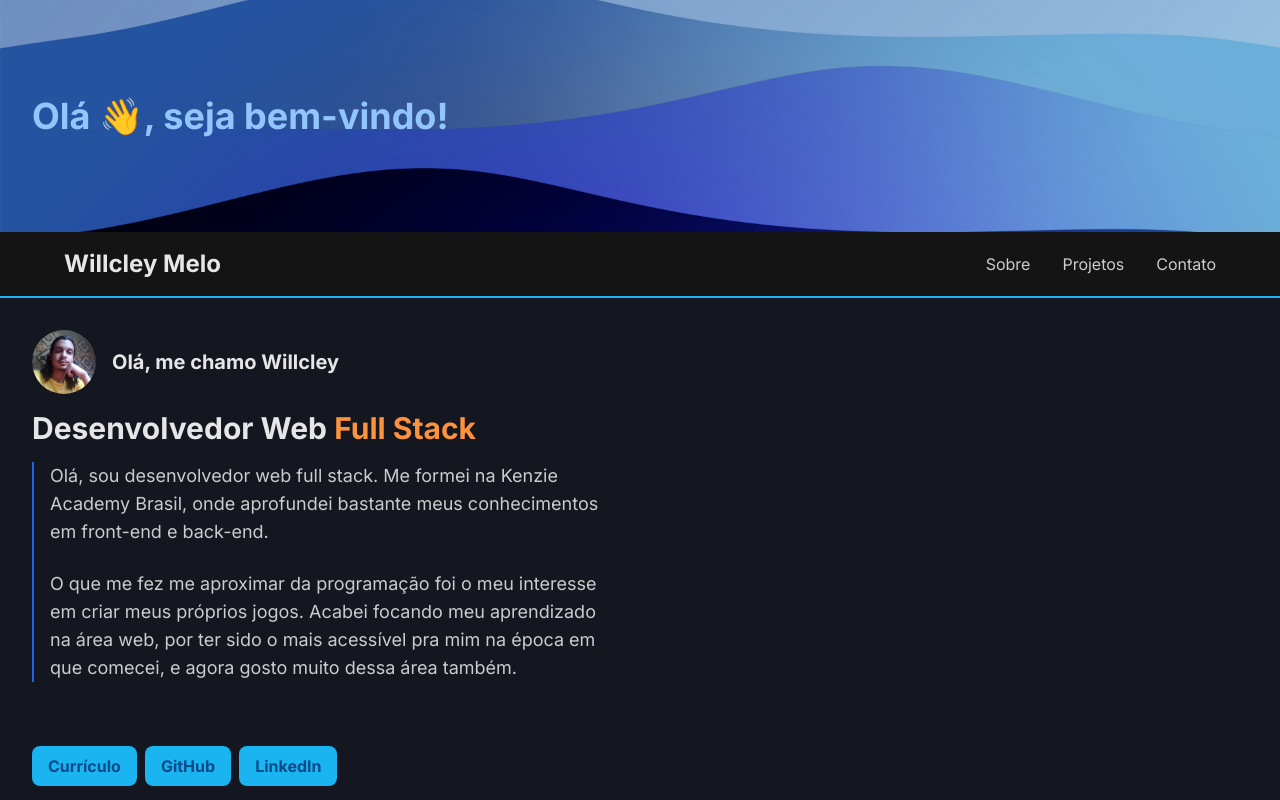
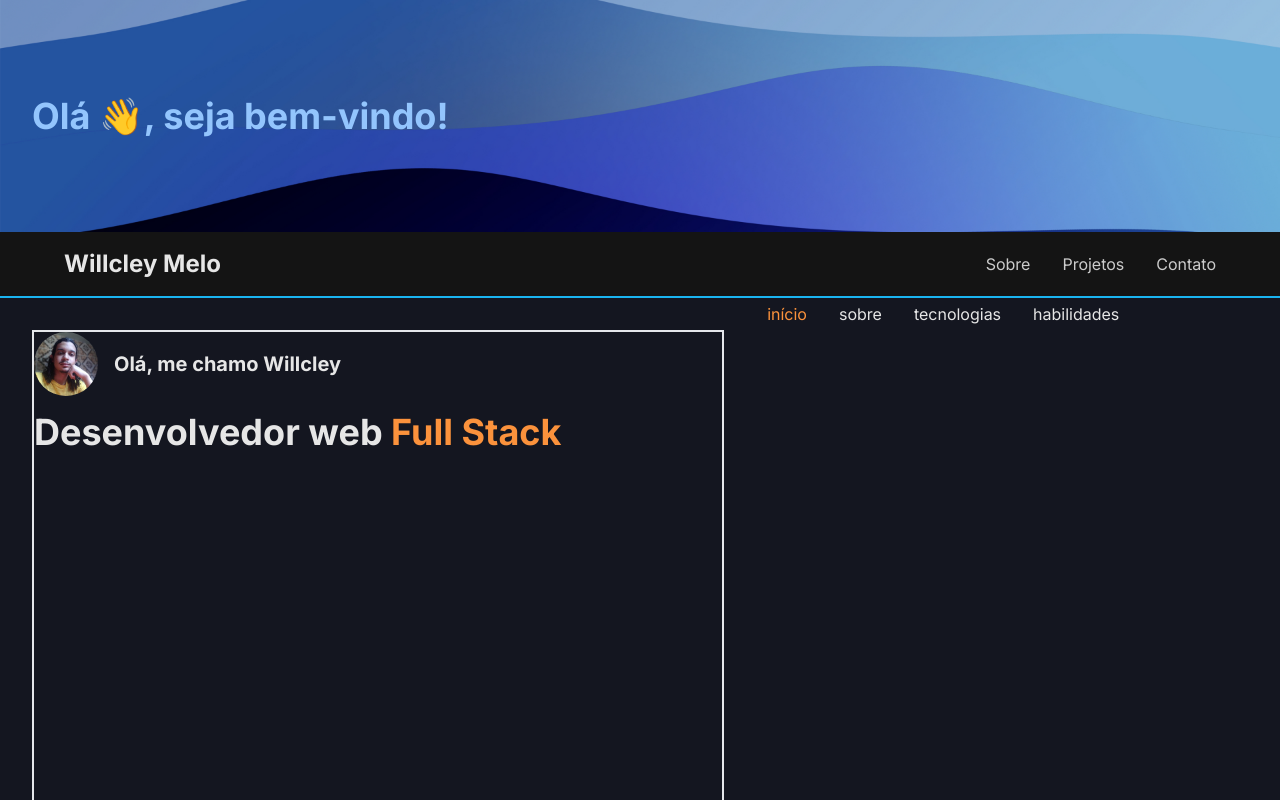
Before and after one commit to Willcley/Portif-lio, a Next.js app: page / in a window 1280 px wide. Shown: the top 800 px of the page. Built offline with nearby package versions, Linux system fonts and the light colour scheme.

Commit message:
feat: create scroll in about

```diff
--- /dev/null
+++ b/src/components/About/AboutAbilities/index.tsx
@@ -0,0 +1,11 @@
+export const AboutAbilities = () => {
+    return (
+        <li className="
+            flex justify-center
+            min-w-full
+            border-2 border-green-400
+            snap-center
+        ">
+        </li>
+    );
+};
--- /dev/null
+++ b/src/components/About/AboutIntroduction/index.tsx
@@ -0,0 +1,38 @@
+export const AboutIntroduction = () => {
+    return (
+        <li className="
+            flex justify-center
+            min-w-full
+            border-2
+            snap-center
+        ">
+            <div className="
+                flex flex-col items-start gap-4
+                w-full max-w-6xl
+            ">
+                <div className="
+                    flex flex-col justify-between gap-16
+                    max-w-xl
+                ">
+                    <div className="flex flex-col gap-4">
+                        <div className="
+                            flex items-center gap-4
+                        ">
+                            <img className="max-w-16 rounded-full" src="./imgs/willcley.jpg" />
+                            <h3 className="text-xl font-bold">
+                                Olá, me chamo Willcley
+                            </h3>
+                        </div>
+                    </div>
+                </div>
+                <h1 className="
+                    z-10
+                    text-4xl font-bold
+                ">
+                    {"Desenvolvedor web "}
+                    <span className="text-orange-400">Full Stack</span>
+                </h1>
+            </div>
+        </li>
+    );
+};
--- /dev/null
+++ b/src/components/About/AboutNavButton/index.tsx
@@ -0,0 +1,35 @@
+export const AboutNavButton = ({
+    text,
+    value,
+    position,
+    scrollRef,
+    screenAbout,
+    setScreenAbout,
+}: any) => {
+    const changeAbout = () => {
+        const elementSpacing = scrollRef.current?.querySelector("li").clientWidth;
+        setScreenAbout(value);
+        scrollRef.current?.scroll({
+            left: position * (32 + elementSpacing),
+            behavior: "smooth",
+        });
+    };
+
+    return (
+        <li>
+            <button
+                className={`
+                    px-2 py-1
+                    ${screenAbout === value ? "text-orange-400" : null}
+                    ${screenAbout === value ? (
+                        "hover:text-orange-500"
+                    ) : "hover:text-orange-600"}
+                    outline-none
+                `}
+                onClick={changeAbout}
+            >
+                {text}
+            </button>
+        </li>
+    );
+};
--- /dev/null
+++ b/src/components/About/AboutTech/index.tsx
@@ -0,0 +1,36 @@
+import { TechCard } from "./TechCard";
+import { techList } from "../../../databases/techList";
+
+export const AboutTech = () => {
+    return (
+        <li className="
+            flex justify-center
+            min-w-full
+            border-2 border-yellow-400
+            snap-center
+        ">
+            <div className="
+                w-full max-w-6xl
+            ">
+                <div className="
+                    flex flex-col items-center gap-4
+                    px-4 py-2 max-w-xl
+                    border-2 rounded-xl border-blue-400
+                ">
+                    <div className="
+                        flex flex-col items-center gap-2
+                    ">
+                        <h3 className="text-xl font-bold">Tecnologias:</h3>
+                        <ul className="
+                            flex justify-center gap-2 flex-wrap pb-2 px-2
+                        ">
+                            {techList.length > 0 ? techList.map((tech) => (
+                                <TechCard tech={tech} key={tech.title} />
+                            )) : <p>Lista de tecnologias não encontrada!</p>}
+                        </ul>
+                    </div>
+                </div>
+            </div>
+        </li>
+    );
+};
--- /dev/null
+++ b/src/components/About/AboutTexts/index.tsx
@@ -0,0 +1,75 @@
+import Link from "next/link";
+
+export const AboutTexts = () => {
+    return (
+        <li className="
+            flex justify-center
+            min-w-full
+            border-2 border-red-600
+            snap-center
+        ">
+            <div className="
+                flex flex-col justify-between items-start gap-4
+                w-full max-w-6xl
+            ">
+                <div className="
+                    flex flex-col gap-6 pl-4
+                    text-lg text-grey-200
+                    border-l-2 border-blue-500
+                ">
+                    <p>
+                        Sou desenvolvedor web full stack. Me formei na Kenzie Academy Brasil, onde aprofundei bastante meus conhecimentos em front-end e back-end.
+                    </p>
+                    <p>
+                        O que me fez me aproximar da programação foi o meu interesse em criar meus próprios jogos. Acabei focando meu aprendizado na área web, por ter sido o mais acessível pra mim na época em que comecei, e agora gosto muito dessa área também.
+                    </p>
+                </div>
+                <div className="
+                    flex flex-col gap-2
+                    text-center
+                    sm:flex-row
+                ">
+                    <Link className="
+                        px-4 py-2
+                        bg-blue-400 text-blue-900
+                        font-bold
+                        rounded-lg
+                        hover:bg-orange-500 hover:text-white
+                    " target="_blank" href="" hidden={true}>
+                        Ver Projetos
+                    </Link>
+                    <Link className="
+                        px-4 py-2
+                        bg-blue-400 text-blue-900
+                        font-bold
+                        rounded-lg
+                        transition-[4s]
+                        hover:bg-grey-100 hover:text-grey-900
+                    " target="_blank" href="https://docs.google.com/document/d/1TfzS-0yjA_1KyV32L8kGzLTRGvn2It1cAjYIn_O0Yxw/edit">
+                        Currículo
+                    </Link>
+                    <Link className="
+                        px-4 py-2
+                        bg-blue-400 text-blue-900
+                        font-bold
+                        rounded-lg
+                        transition-[4s]
+                        hover:bg-grey-900 hover:text-white
+                    " target="_blank" href="https://github.com/Willcley">
+                        GitHub
+                    </Link>
+                    <Link className="
+                        px-4 py-2
+                        bg-blue-400 text-blue-900
+                        font-bold
+                        rounded-lg
+                        transition-[4s]
+                        hover:bg-blue-500 hover:text-white
+                    " target="_blank" href="https://www.linkedin.com/in/willcley/">
+                        LinkedIn
+                    </Link>
+                </div>
+            </div>
+        </li>
+    );
+};
--- a/src/components/About/index.tsx
+++ b/src/components/About/index.tsx
@@ -1,116 +1,79 @@
-import { TechCard } from "./TechCard";
-import { techList } from "../../databases/techList";
-import Link from "next/link";
 import Image from "next/image";
-import { useState } from "react";
+import { AboutTexts } from "./AboutTexts";
+import { AboutTech } from "./AboutTech";
+import { AboutIntroduction } from "./AboutIntroduction";
+import { AboutAbilities } from "./AboutAbilities";
+import { useRef, useState } from "react";
+import { AboutNavButton } from "./AboutNavButton";
 
 export const About = () => {
+    const [ screenAbout, setScreenAbout ] = useState("intro");
+    const aboutScroll = useRef<null | HTMLUListElement>(null)
+
     return (
         <section id="about" className="
             relative
-            flex justify-center
-            min-w-full p-8
+            flex
+            min-w-full min-h-[600px]
         ">
-            <div className="
+            <ul
+                ref={aboutScroll}
+                className="
+                    z-10
+                    flex gap-8
+                    p-8
+                    overflow-x-hidden
+                    snap-x snap-mandatory
+                "
+            >
+                <AboutIntroduction />
+                <AboutTexts />
+                <AboutTech />
+                <AboutAbilities />
+            </ul>
+            <nav className="
                 z-10
-                flex flex-col justify-between items-start gap-4
-                w-full max-w-6xl
+                absolute bottom-0
+                w-full
             ">
-                <div className="
-                    flex flex-col justify-between gap-16
-                    max-w-xl
+                <ul className="
+                    flex flex-col items-start
+                    sm:flex-row sm:justify-center sm:gap-4
                 ">
-                    <div className="flex flex-col gap-4">
-                        <div className="
-                            flex items-center gap-4
-                        ">
-                            <img className="max-w-16 rounded-full" src="./imgs/willcley.jpg" />
-                            <h3 className="text-xl font-bold">
-                                Olá, me chamo Willcley
-                            </h3>
-                        </div>
-                        <h1 className="text-3xl font-bold">
-                            {"Desenvolvedor Web "}
-                            <span className="text-orange-400">Full Stack</span>
-                        </h1>
-                        <div className="
-                            flex flex-col gap-6 pl-4
-                            text-lg text-grey-200
-                            border-l-2 border-blue-500
-                        ">
-                            <p>
-                                Olá, sou desenvolvedor web full stack. Me formei na Kenzie Academy Brasil, onde aprofundei bastante meus conhecimentos em front-end e back-end.
-                            </p>
-                            <p>
-                                O que me fez me aproximar da programação foi o meu interesse em criar meus próprios jogos. Acabei focando meu aprendizado na área web, por ter sido o mais acessível pra mim na época em que comecei, e agora gosto muito dessa área também.
-                            </p>
-                        </div>
-                    </div>
-                    <div className="
-                        flex flex-col gap-2
-                        text-center
-                        sm:flex-row
-                    ">
-                        <Link className="
-                            px-4 py-2
-                            bg-blue-400 text-blue-900
-                            font-bold
-                            rounded-lg
-                            hover:bg-orange-500 hover:text-white
-                        " target="_blank" href="" hidden={true}>
-                            Ver Projetos
-                        </Link>
-                        <Link className="
-                            px-4 py-2
-                            bg-blue-400 text-blue-900
-                            font-bold
-                            rounded-lg
-                            transition-[4s]
-                            hover:bg-grey-100 hover:text-grey-900
-                        " target="_blank" href="https://docs.google.com/document/d/1TfzS-0yjA_1KyV32L8kGzLTRGvn2It1cAjYIn_O0Yxw/edit">
-                            Currículo
-                        </Link>
-                        <Link className="
-                            px-4 py-2
-                            bg-blue-400 text-blue-900
-                            font-bold
-                            rounded-lg
-                            transition-[4s]
-                            hover:bg-grey-900 hover:text-white
-                        " target="_blank" href="https://github.com/Willcley">
-                            GitHub
-                        </Link>
-                        <Link className="
-                            px-4 py-2
-                            bg-blue-400 text-blue-900
-                            font-bold
-                            rounded-lg
-                            transition-[4s]
-                            hover:bg-blue-500 hover:text-white
-                        " target="_blank" href="https://www.linkedin.com/in/willcley/">
-                            LinkedIn
-                        </Link>
-                    </div>
-                </div>
-                <div className="
-                    flex flex-col items-center gap-4
-                    px-4 py-2 max-w-xl
-                    border-2 rounded-xl border-blue-400
-                ">
-                    <div className="
-                        flex flex-col items-center gap-2
-                    ">
-                        <h3 className="text-xl font-bold">Tecnologias:</h3>
-                        <ul className="
-                            flex justify-center gap-2 flex-wrap pb-2 px-2
-                        ">
-                            {techList.length > 0 ? techList.map((tech) => (
-                                <TechCard tech={tech} key={tech.title} />
-                            )) : <p>Lista de tecnologias não encontrada!</p>}
-                        </ul>
-                    </div>
-                </div>
-            </div>
+                    <AboutNavButton
+                        text="início"
+                        value="intro"
+                        position={0}
+                        scrollRef={aboutScroll}
+                        screenAbout={screenAbout}
+                        setScreenAbout={setScreenAbout}
+                    />
+                    <AboutNavButton
+                        text="sobre"
+                        value="about"
+                        position={1}
+                        scrollRef={aboutScroll}
+                        screenAbout={screenAbout}
+                        setScreenAbout={setScreenAbout}
+                    />
+                    <AboutNavButton
+                        text="tecnologias"
+                        value="tech"
+                        position={2}
+                        scrollRef={aboutScroll}
+                        screenAbout={screenAbout}
+                        setScreenAbout={setScreenAbout}
+                    />
+                    <AboutNavButton
+                        text="habilidades"
+                        value="hability"
+                        position={3}
+                        scrollRef={aboutScroll}
+                        screenAbout={screenAbout}
+                        setScreenAbout={setScreenAbout}
+                    />
+                </ul>
+            </nav>
             <div className="
                 absolute top-0 right-0
                 z-0
```
Also changed, not shown: src/components/About/AboutTech/TechCard/index.tsx (renamed from src/components/About/TechCard/index.tsx).
